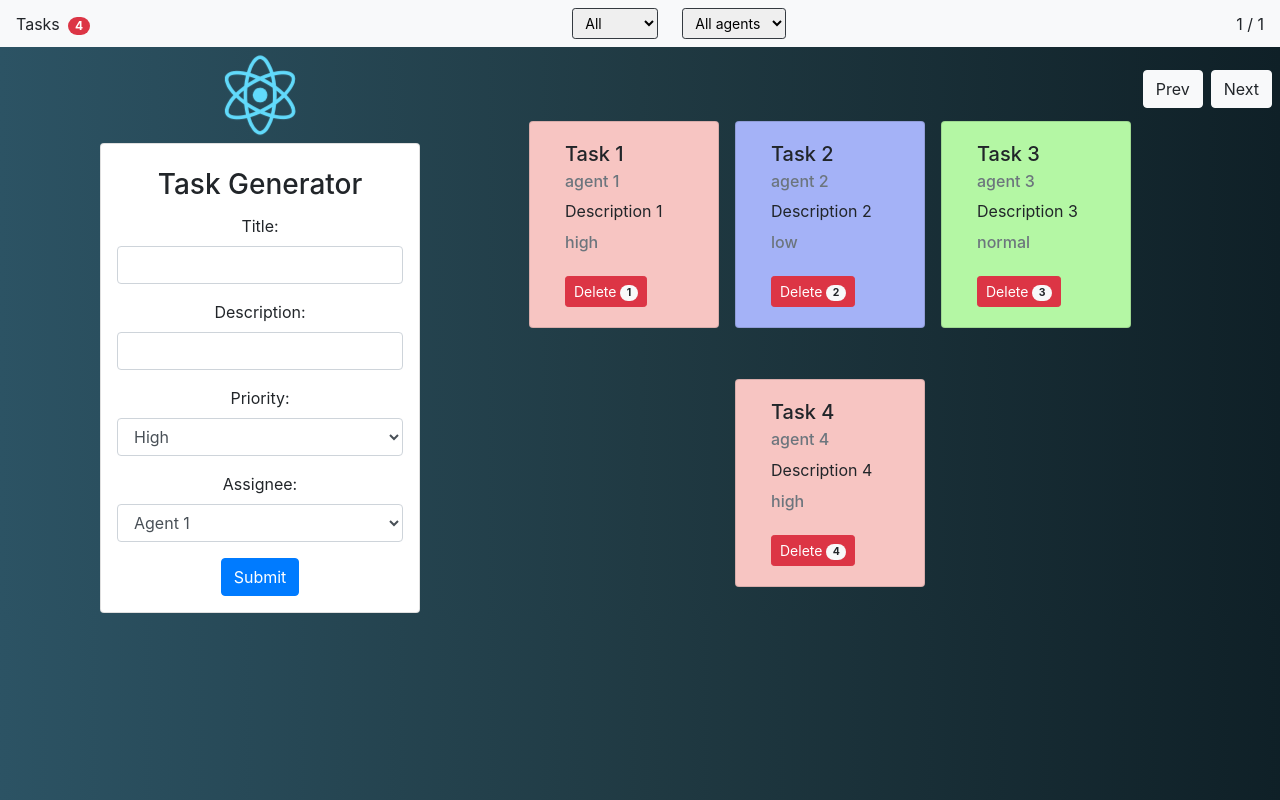
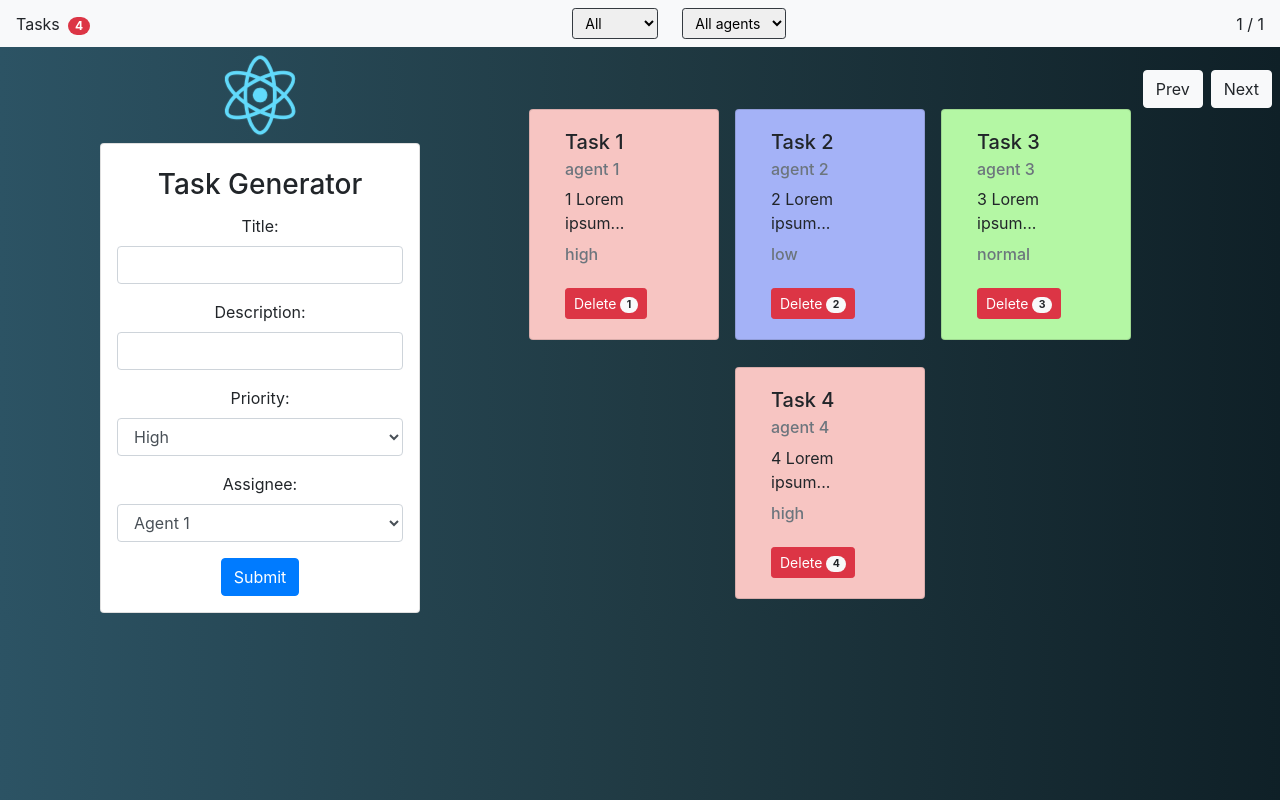
Before and after one commit to caceresfjulian/to_do_app, a React (Create React App) app: page / in a window 1280 px wide. Built offline with nearby package versions, Linux system fonts and the light colour scheme.

Commit message:
Change test tasks

```diff
--- a/src/components/App/App.js
+++ b/src/components/App/App.js
@@ -13,10 +13,10 @@ class App extends React.Component {
     super(props);
     this.state = {
       todos: [
-        { title: 'Task 1', description: 'Description 1', priority: 'high', assignee: 'agent 1' },
-        { title: 'Task 2', description: 'Description 2', priority: 'low', assignee: 'agent 2' },
-        { title: 'Task 3', description: 'Description 3', priority: 'normal', assignee: 'agent 3' },
-        { title: 'Task 4', description: 'Description 4', priority: 'high', assignee: 'agent 4' },
+        { title: 'Task 1', description: '1 Lorem ipsum dolor sit amet consectetur adipisicing elit. Facilis mollitia laboriosam exercitationem necessitatibus, repellat alias inventore neque ducimus. Ex iusto saepe facilis sint rerum amet nam dolores magnam sunt aliquid, eos eius! Quaerat distinctio ut, maiores quo ratione est magnam vel exercitationem dicta enim eligendi dolore perspiciatis, delectus iure expedita?', priority: 'high', assignee: 'agent 1' },
+        { title: 'Task 2', description: '2 Lorem ipsum dolor sit amet consectetur adipisicing elit. Facilis mollitia laboriosam exercitationem necessitatibus, repellat alias inventore neque ducimus. Ex iusto saepe facilis sint rerum amet nam dolores magnam sunt aliquid, eos eius! Quaerat distinctio ut, maiores quo ratione est magnam vel exercitationem dicta enim eligendi dolore perspiciatis, delectus iure expedita?', priority: 'low', assignee: 'agent 2' },
+        { title: 'Task 3', description: '3 Lorem ipsum dolor sit amet consectetur adipisicing elit. Facilis mollitia laboriosam exercitationem necessitatibus, repellat alias inventore neque ducimus. Ex iusto saepe facilis sint rerum amet nam dolores magnam sunt aliquid, eos eius! Quaerat distinctio ut, maiores quo ratione est magnam vel exercitationem dicta enim eligendi dolore perspiciatis, delectus iure expedita?', priority: 'normal', assignee: 'agent 3' },
+        { title: 'Task 4', description: '4 Lorem ipsum dolor sit amet consectetur adipisicing elit. Facilis mollitia laboriosam exercitationem necessitatibus, repellat alias inventore neque ducimus. Ex iusto saepe facilis sint rerum amet nam dolores magnam sunt aliquid, eos eius! Quaerat distinctio ut, maiores quo ratione est magnam vel exercitationem dicta enim eligendi dolore perspiciatis, delectus iure expedita?', priority: 'high', assignee: 'agent 4' },
       ],
       title: '',
       description: '',
--- a/src/components/Detail/Detail.js
+++ b/src/components/Detail/Detail.js
@@ -16,7 +16,7 @@ class Detail extends React.Component {
                            <span className="text-right mx-3 mt-2 close" onClick={ () => this.props.onClick(this.props.info.title, this.props.info.description, this.props.info.assignee, this.props.info.priority )}>X</span>
                                 <div className="card-body text-center mb-4">
                                     <div className="card-title"><h2>{this.props.info.title}</h2></div>
-                                    <div className="card-subtitle text-muted"><h4>{this.props.info.assignee} - {this.props.info.priority}</h4></div>
+                                    <h4><span className="badge badge-dark mx-3 p-2">{this.props.info.priority}</span><span className="text-muted">{String(this.props.info.assignee)[0].toUpperCase()+String(this.props.info.assignee).slice(1)}</span></h4>
                                     <p className="card-text pt-4"> {this.props.info.description}</p>
                                 </div>
                            </div>
```
